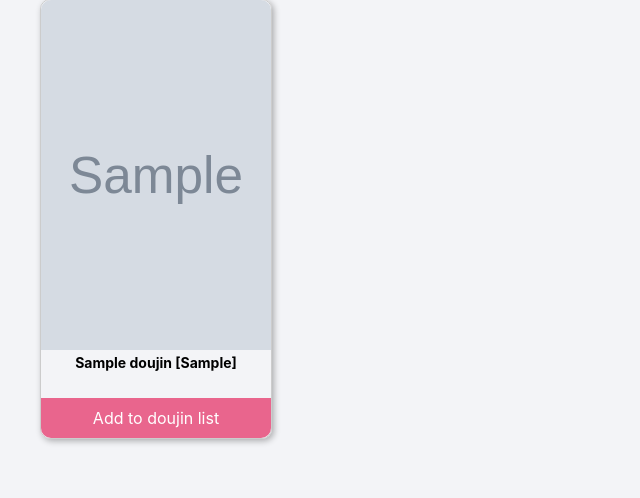
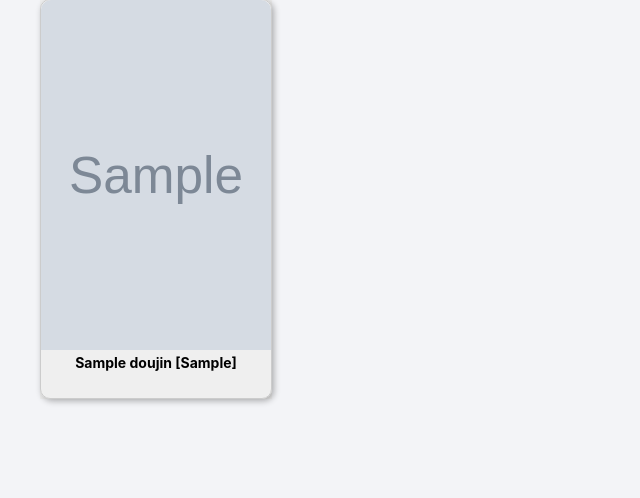
Before and after one commit to NotTheRealEdmund/mydoujinlist, a PHP site: page /home.php in a window 1280 px wide. Shown: the part 137-635 px from the top of the page, without its empty margins (0-640 px from the left). Run offline with PHP 8.4, Linux system fonts and the light colour scheme; the visitor is signed in with stand-in values (Sample User, id 1); tables that the repository leaves empty or names only in its code hold one stand-in row (values such as "Sample post"); grey boxes marked "Sample" are stand-in pictures.

Commit message:
Make the entire doujin grid card become the entire form button

```diff
--- a/mydoujinlist/home.php
+++ b/mydoujinlist/home.php
@@ -48,13 +48,16 @@ Available at: https://codeshack.io/secure-login-system-php-mysql/
 				margin: auto;
 				padding-bottom: 150px;
 			}
+			button {
+				padding: 0;
+				border: 0;
+				cursor: pointer;
+			}
 			.doujin {
 				border: 1px solid #ccc;
 				box-shadow: 2px 2px 6px 0px  rgba(0,0,0,0.3);
-				height: 440px;
+				height: 400px;
 				border-radius: 10px;
-				/*Required to make button stay at the bottom*/
-				position: relative;
 			}
 			.doujin img {
 			  	max-width: 100%;
@@ -65,19 +68,6 @@ Available at: https://codeshack.io/secure-login-system-php-mysql/
 			  	text-align: center;
 			  	font-size: 14px;
 			  	font-weight: 700;
-			}
-			.myButton {
-			  	cursor: pointer;
-				background: #e9658d;
-				border: 0;
-				color: white;
-			  	padding: 10px;
-			  	width: 100%;
-			  	border-bottom-left-radius: 10px;
-				border-bottom-right-radius: 10px;
-			  	/*Required to make button stay at the bottom*/
-			  	position: absolute;
-			  	bottom: 0;
 			}
 		</style>
 	</head>
@@ -124,14 +114,15 @@ Available at: https://codeshack.io/secure-login-system-php-mysql/
 				if ($result->num_rows > 0) {
 					echo '<div class="grid-container">';
 						while($row = $result->fetch_assoc()) {
+							echo '<form method="post">';	// This form button does nothing for now
+							echo '<input type="hidden" name="doujinNumber" value="' . $row['id'] . '">';
+							echo '<button type="submit">';
 							echo '<div class="doujin">';
 							echo '<img src="' . $row["image_directory"] . '" width="250" height="350";">';
 							echo '<div class="info">' . $row["title"] . ' [' . $row["artist"] . ']</div>';
-							echo '<form method="post">';	// This form button does nothing for now
-							echo '<input type="hidden" name="doujinNumber" value="' . $row['id'] . '">';
-							echo '<input type="submit" value="Add to doujin list" class="myButton">';
+							echo '</div>';
+							echo '</button>';
 							echo '</form>';
-							echo '</div>';
 						}
 					echo '</div>';
 				}
@@ -144,14 +135,15 @@ Available at: https://codeshack.io/secure-login-system-php-mysql/
 				// Show all entries in doujins table in database
 				echo '<div class="grid-container">';
 					while($row = $result->fetch_assoc()) {
+						echo '<form method="post">';	// This form button does nothing for now
+						echo '<input type="hidden" name="doujinNumber" value="' . $row['id'] . '">';
+						echo '<button type="submit">';
 						echo '<div class="doujin">';
 						echo '<img src="' . $row["image_directory"] . '" width="250" height="350";">';
 						echo '<div class="info">' . $row["title"] . ' [' . $row["artist"] . ']</div>';
-						echo '<form method="post">';	// This form button does nothing for now
-						echo '<input type="hidden" name="doujinNumber" value="' . $row['id'] . '">';
-						echo '<input type="submit" value="Add to doujin list" class="myButton">';
+						echo '</div>';
+						echo '</button>';
 						echo '</form>';
-						echo '</div>';
 					}
 				echo '</div>';
 			}
```
